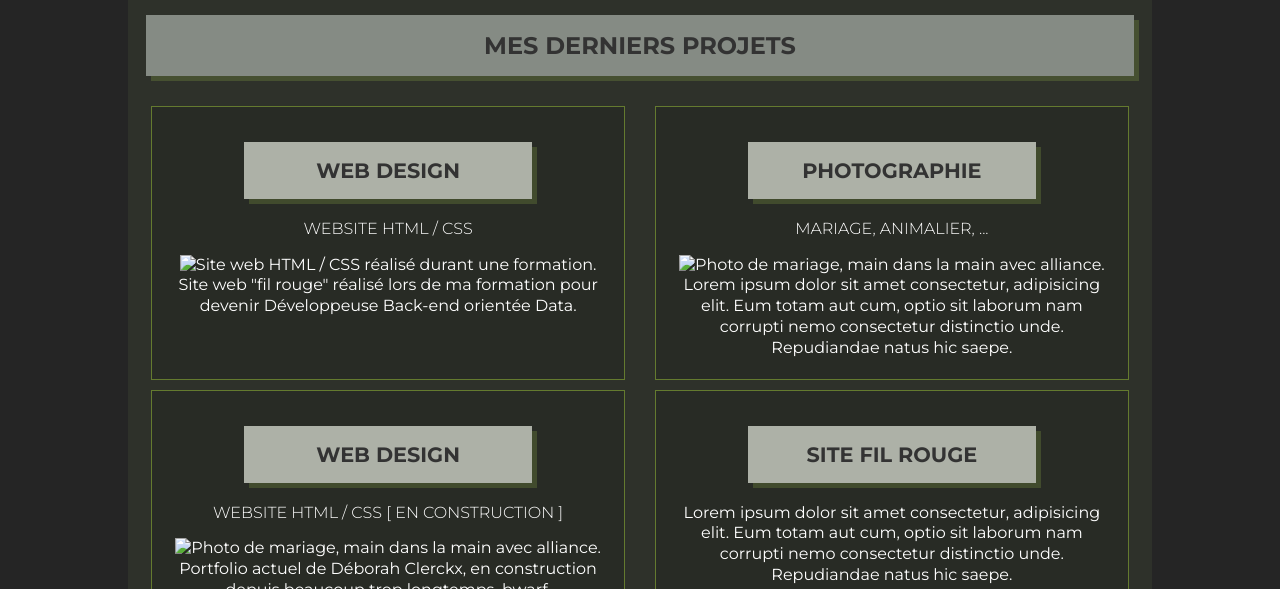
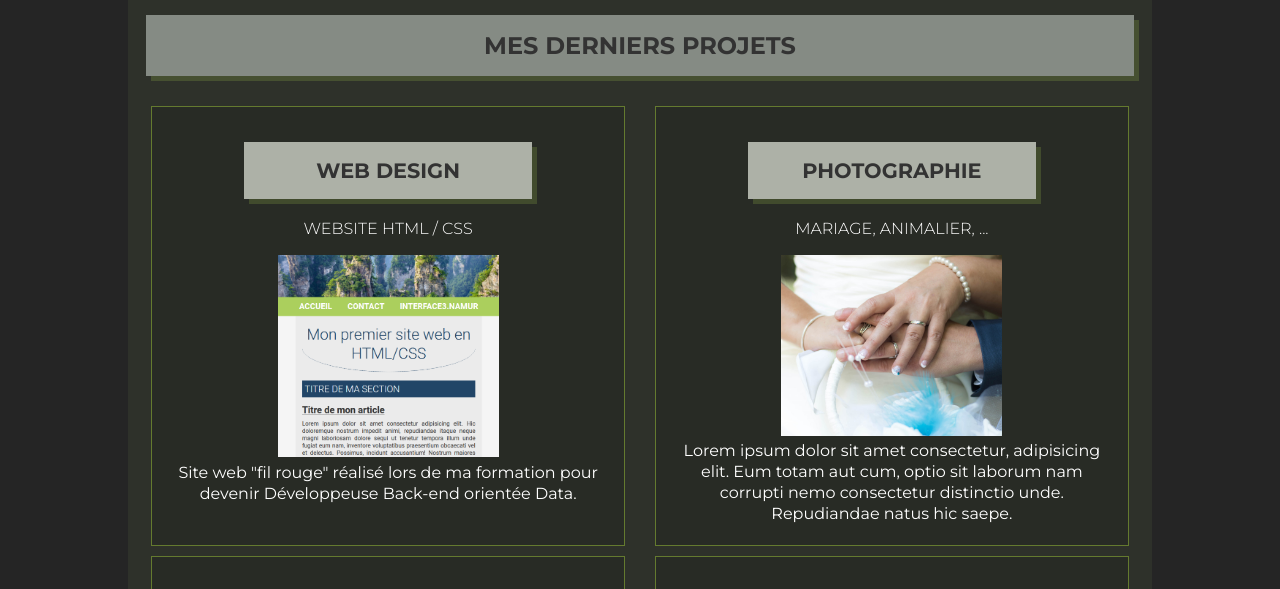
Before and after one commit to Debbyckx/portfolio-v0-outdated, a plain HTML site: page travaux.html in a window 1280 px wide. Shown: the part 344-933 px from the top of the page. Drawn offline with Linux system fonts and the light colour scheme.

Commit message:
Update travaux.html
modif img & link

```diff
--- a/travaux.html
+++ b/travaux.html
@@ -35,17 +35,17 @@
                     <article>
                         <h3>Web design</h3>
                         <h4>Website HTML / CSS</h4>
-                        <img class="filrouge" src="../01portfolio/img/filrouge.PNG" alt="Site web HTML / CSS réalisé durant une formation.">
+                        <img class="filrouge" src="img/filrouge.PNG" alt="Site web HTML / CSS réalisé durant une formation.">
                         <p>Site web "fil rouge" réalisé lors de ma formation pour devenir Développeuse Back-end orientée Data.</p>
                     </article>
                     </a>
                 </div>
                 <div class="figure">
-                    <a href="../01portfolio/galerie.html" class="a_travaux">
+                    <a href="galerie.html" class="a_travaux">
                     <article>
                         <h3>Photographie</h3>
                         <h4>Mariage, animalier, ...</h4>
-                        <img class="filrouge" src="../01portfolio/img/mariage3.jpg" alt="Photo de mariage, main dans la main avec alliance.">
+                        <img class="filrouge" src="img/mariage3.jpg" alt="Photo de mariage, main dans la main avec alliance.">
                         <p>Lorem ipsum dolor sit amet consectetur, adipisicing elit. Eum totam aut cum, optio sit laborum nam corrupti nemo consectetur distinctio unde. Repudiandae natus hic saepe.</p>
                     </article>
                     </a>
@@ -55,7 +55,7 @@
                     <article>
                         <h3>Web design</h3>
                         <h4>Website HTML / CSS [ EN CONSTRUCTION ]</h4>
-                        <img class="filrouge" src="../01portfolio/img/deborahclerckxwebsite.PNG" alt="Photo de mariage, main dans la main avec alliance.">
+                        <img class="filrouge" src="img/deborahclerckxwebsite.PNG" alt="Photo de mariage, main dans la main avec alliance.">
                         <p>Portfolio actuel de Déborah Clerckx, en construction depuis beaucoup trop longtemps, bwarf.</p>
                     </article>
                     </a>
```
